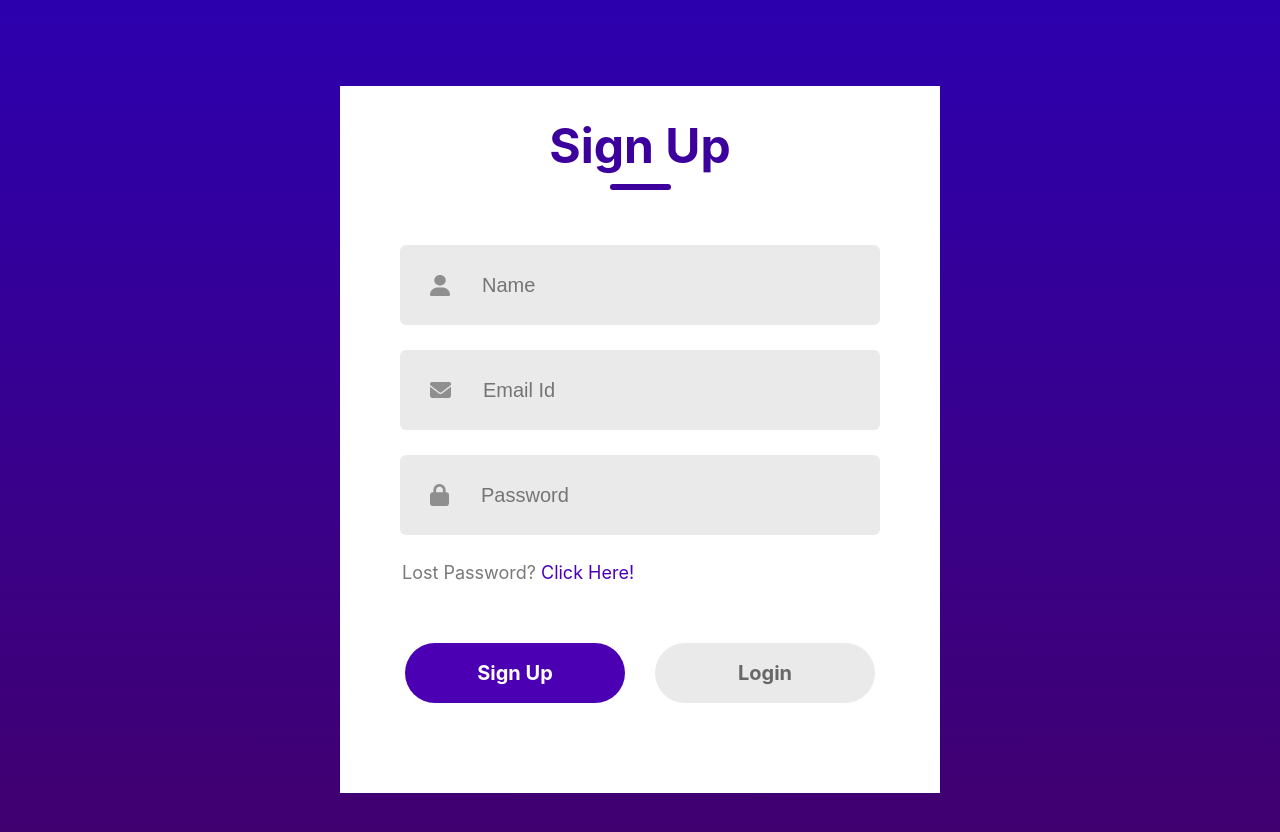
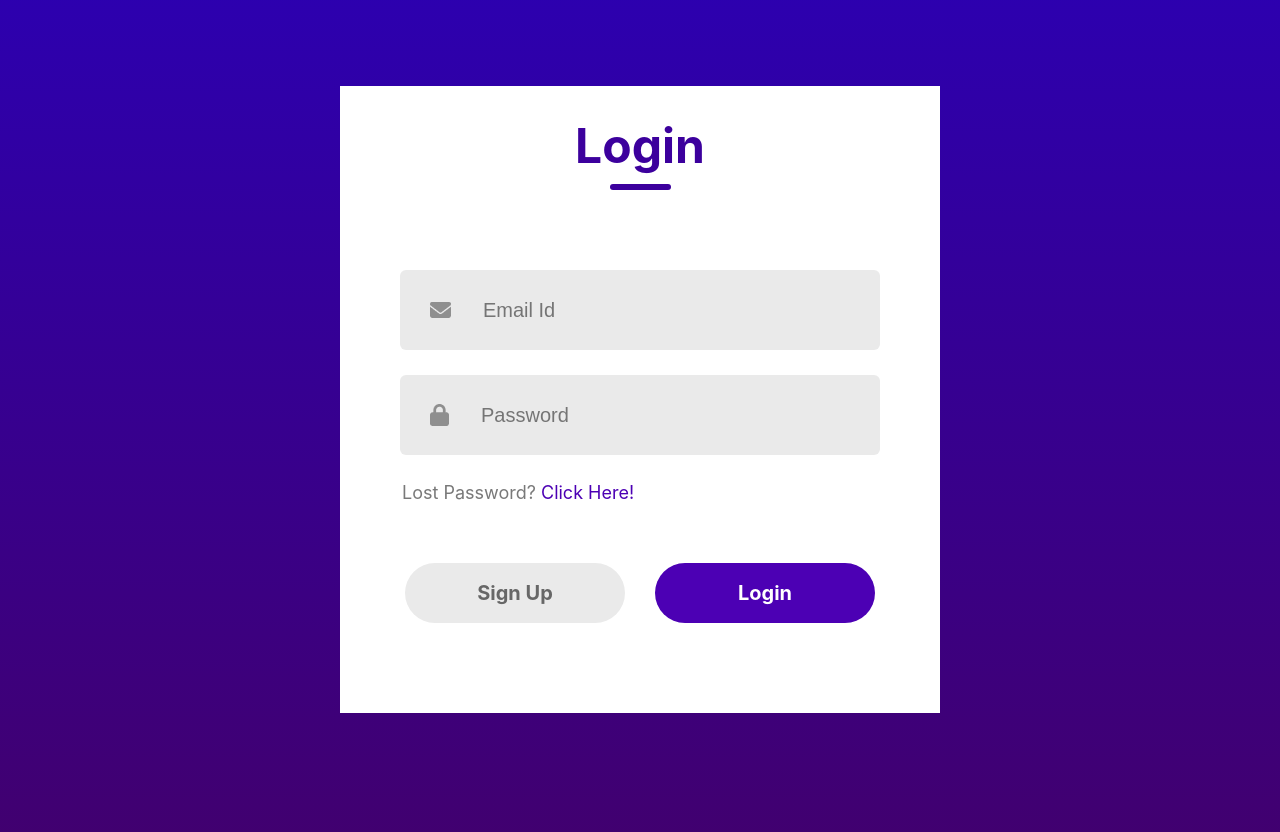
Before and after one commit to SwathiPriya37/signup-login_form, a React (Create React App) app: page / in a window 1280 px wide. Shown: the part 114-946 px from the top of the page. Built offline with nearby package versions, Linux system fonts and the light colour scheme.

Commit message:
added ternary opperator

```diff
--- a/src/components/LoginSignup/LoginSignup.jsx
+++ b/src/components/LoginSignup/LoginSignup.jsx
@@ -7,7 +7,7 @@ import password_icon from '../Assets/password.png'
 
 const LoginSignup = () => {
 
-    const[action, setAction]= useState('Sign Up');
+    const[action, setAction]= useState("Login");
 
 
 
@@ -18,10 +18,11 @@ const LoginSignup = () => {
         <div className="underline"></div>
       </div>
       <div className="inputs">
-        <div className="input">
+        {action === "Login" ?<div></div>: <div className="input">
             <img src={user_icon} alt="" />
             <input type="text" placeholder='Name' />
-        </div>
+        </div>}
+
         <div className="input">
             <img src={email_icon} alt="" />
             <input type="email" placeholder='Email Id' />
@@ -33,8 +34,8 @@ const LoginSignup = () => {
       </div>
       <div className="forgot-password">Lost Password? <span>Click Here!</span></div>
       <div className="submit-container">
-        <div className={action==="Login"?"submit gray": "submit"}>Sign Up</div>
-        <div className={action==="Sign Up"?"submit gray":"submit"}>Login</div>
+        <div className={action==="Login"?"submit gray": "submit"} onClick={()=>{setAction("Sign Up")}}>Sign Up</div>
+        <div className={action==="Sign Up"?"submit gray":"submit"} onClick={()=>{setAction("Login")}}>Login</div>
       </div>
     </div>
   )
```
